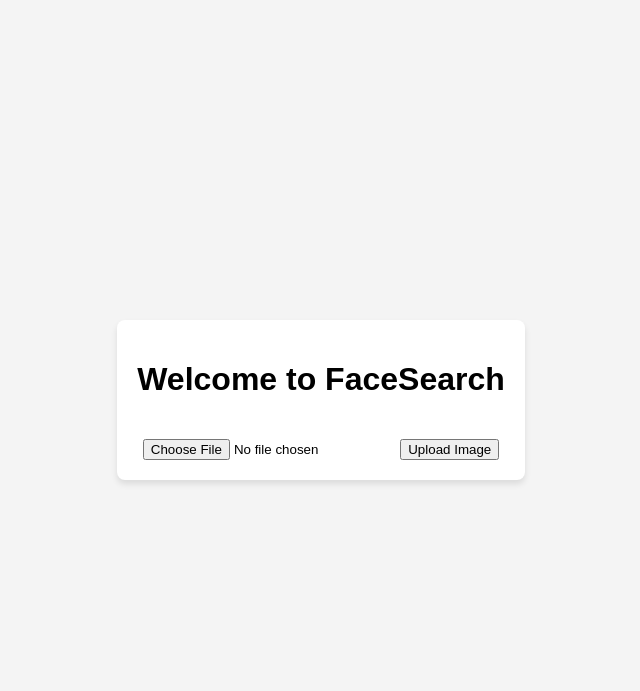
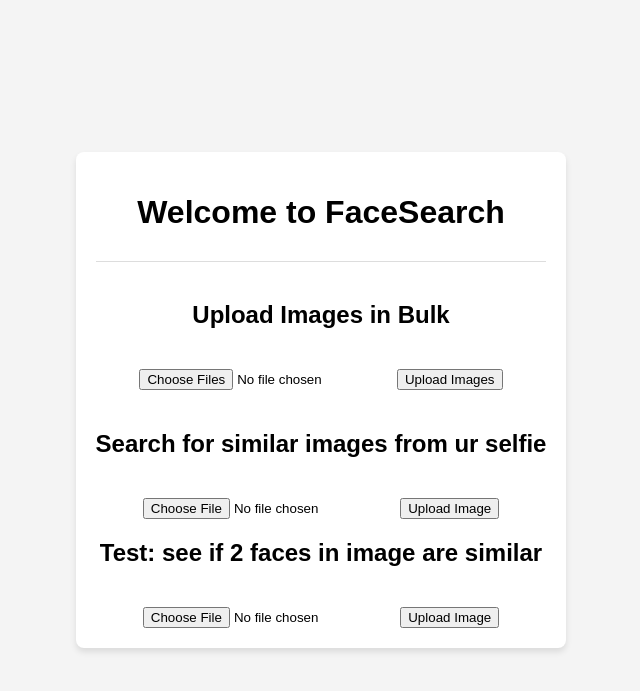
Before and after one commit to ahmedmsayeem/Face_Search, a Flask app: page / in a window 1280 px wide. Shown: the top 691 px of the page, without its empty margins (319-959 px from the left). Run offline with Flask 3, Linux system fonts and the light colour scheme.

Commit message:
face search through images

```diff
--- a/app.py
+++ b/app.py
@@ -1,4 +1,4 @@
-from flask import Flask, render_template, request, redirect, url_for
+from flask import Flask, render_template, request, redirect, url_for, jsonify
 import os
 import cv2
 import base64
@@ -76,6 +76,57 @@
     }
     return stats, None
 
+def find_similar_images(reference_image_path, threshold=0.6):
+    """
+    Compare a reference image with all images in the uploads folder to find similar images.
+    :param reference_image_path: Path to the reference image.
+    :param threshold: Distance threshold for face similarity.
+    :return: List of similar image filenames.
+    """
+    reference_image = cv2.imread(reference_image_path)
+    if reference_image is None:
+        return "Invalid reference image file"
+
+    # Convert reference image to RGB and extract face encodings
+    reference_rgb = cv2.cvtColor(reference_image, cv2.COLOR_BGR2RGB)
+    detected_faces = face_detector(reference_rgb, 1)
+    if len(detected_faces) == 0:
+        return "No faces found in the reference image"
+
+    reference_encodings = []
+    for face in detected_faces:
+        shape = shape_predictor(reference_rgb, face)
+        encoding = face_rec_model.compute_face_descriptor(reference_rgb, shape)
+        reference_encodings.append(np.array(encoding))
+
+    # Iterate through all images in the uploads folder
+    similar_images = []
+    for filename in os.listdir(app.config['UPLOAD_FOLDER']):
+        file_path = os.path.join(app.config['UPLOAD_FOLDER'], filename)
+        if not os.path.isfile(file_path):
+            continue
+
+        # Process each image
+        image = cv2.imread(file_path)
+        if image is None:
+            continue
+
+        rgb_image = cv2.cvtColor(image, cv2.COLOR_BGR2RGB)
+        detected_faces = face_detector(rgb_image, 1)
+        for face in detected_faces:
+            shape = shape_predictor(rgb_image, face)
+            encoding = face_rec_model.compute_face_descriptor(rgb_image, shape)
+            encoding = np.array(encoding)
+
+            # Compare with reference encodings
+            for ref_encoding in reference_encodings:
+                distance = np.linalg.norm(ref_encoding - encoding)
+                if distance < threshold:
+                    similar_images.append(filename)
+                    break
+
+    return similar_images
+
 @app.route('/upload', methods=['POST'])
 def upload():
     if 'image' not in request.files:
@@ -93,5 +144,39 @@
     stats["filename"] = file.filename
     return render_template('stats.html', stats=stats)
 
+@app.route('/upload-multiple', methods=['POST'])
+def upload_multiple():
+    if 'images' not in request.files:
+        return "No file part"
+
+    files = request.files.getlist('images')
+    if not files:
+        return "No selected files"
+
+    saved_files = []
+    for file in files:
+        if file.filename == '':
+            continue
+        file_path = save_uploaded_file(file, app.config['UPLOAD_FOLDER'])
+        saved_files.append(file_path)
+
+    return jsonify({"message": "Files uploaded successfully", "files": saved_files})
+
+@app.route('/find-similar', methods=['POST'])
+def find_similar():
+    if 'image' not in request.files:
+        return "No reference image provided"
+
+    file = request.files['image']
+    if file.filename == '':
+        return "No selected reference image"
+
+    # Save the reference image temporarily
+    reference_image_path = save_uploaded_file(file, app.config['UPLOAD_FOLDER'])
+
+    # Find similar images
+    similar_images = find_similar_images(reference_image_path)
+    return jsonify({"similar_images": similar_images})
+
 if __name__ == '__main__':
     app.run(debug=True)
--- a/templates/index.html
+++ b/templates/index.html
@@ -24,15 +24,43 @@
         .upload-btn {
             margin-top: 20px;
         }
+        .multi-upload-section {
+            margin-top: 30px;
+            padding: 20px;
+            border-top: 1px solid #ddd;
+        }
     </style>
 </head>
 <body>
     <div class="container">
         <h1>Welcome to FaceSearch</h1>
-        <form action="/upload" method="post" enctype="multipart/form-data">
-            <input type="file" name="image" accept="image/*">
-            <button type="submit" class="upload-btn">Upload Image</button>
-        </form>
+        <div class="multi-upload-section">
+            <h2>Upload Images in Bulk</h2>
+            <form action="/upload-multiple" method="post" enctype="multipart/form-data">
+                <input type="file" name="images" accept="image/*" multiple>
+                <button type="submit" class="upload-btn">Upload Images</button>
+            </form>
+        </div>
+
+
+        <div>
+            <h2>Search for similar images from ur selfie</h2>
+            <form action="/find-similar" method="post" enctype="multipart/form-data">
+                <input type="file" name="image" accept="image/*">
+                <button type="submit" class="upload-btn">Upload Image</button>
+            </form>
+
+        </div>
+
+        <div>
+            <h2>Test: see if 2 faces in image are similar</h2>
+            <form action="/upload" method="post" enctype="multipart/form-data">
+                <input type="file" name="image" accept="image/*">
+                <button type="submit" class="upload-btn">Upload Image</button>
+            </form>
+        </div>
+
+
     </div>
 </body>
 </html>
```
